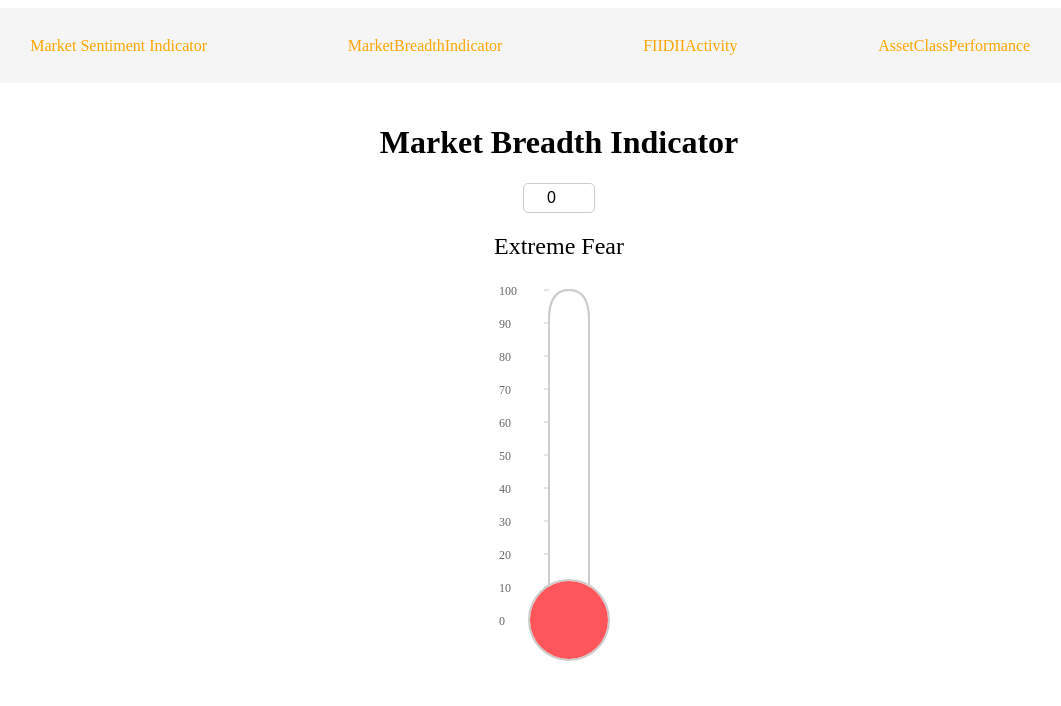
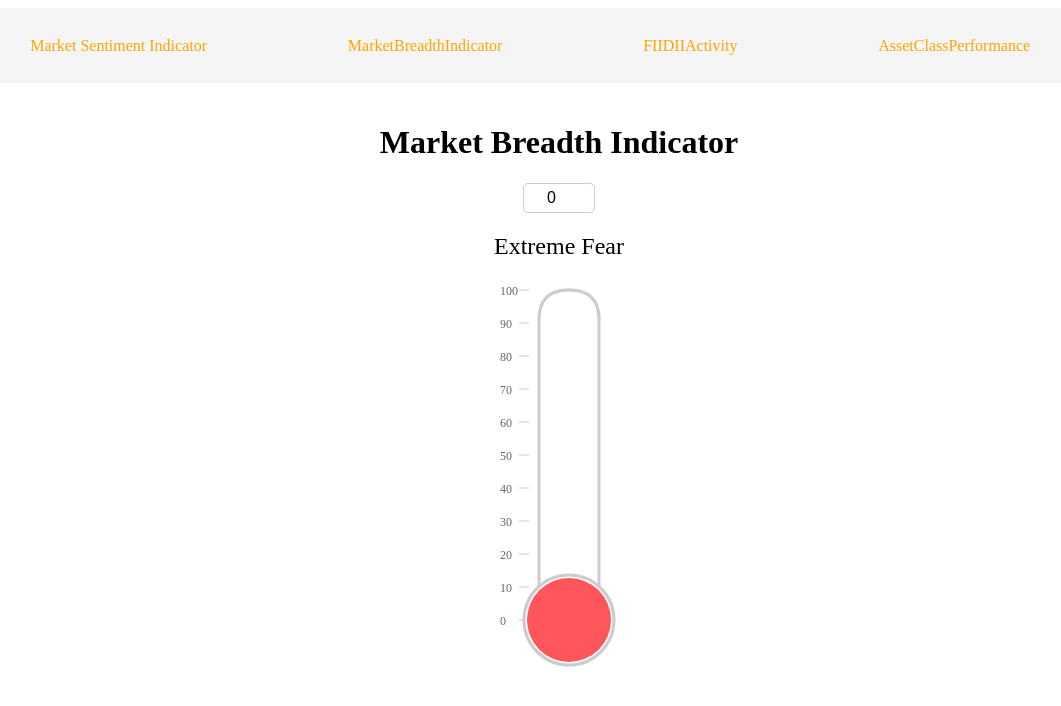
Before and after one commit to darshan-vgithub/Market_Sentiment_Indicator, a React (Create React App) app: page /MarketBreadthIndicator in a window 1280 px wide. Shown: the top 706 px of the page, without its empty margins (81-1142 px from the left). Built offline with nearby package versions, Linux system fonts and the light colour scheme.

Commit message:
corrected Market Breadth indicator svg

```diff
--- a/src/components/MarketBreadthIndicator.jsx
+++ b/src/components/MarketBreadthIndicator.jsx
@@ -51,7 +51,7 @@
             {[100, 90, 80, 70, 60, 50, 40, 30, 20, 10, 0].map((temp) => (
               <text
                 key={temp}
-                x="0"
+                x="1"
                 y={350 - temp * 3.3 + 5}
                 className="scale-number"
               >
@@ -62,9 +62,9 @@
             {[0, 10, 20, 30, 40, 50, 60, 70, 80, 90, 100].map((mark) => (
               <line
                 key={mark}
-                x1="45"
+                x1="20"
                 y1={350 - mark * 3.3}
-                x2="50"
+                x2="30"
                 y2={350 - mark * 3.3}
                 stroke="#ccc"
                 strokeWidth="1"
@@ -72,38 +72,38 @@
             ))}
             {/* Thermometer outline */}
             <path
-              d="M50 50 Q50 20 70 20 Q90 20 90 50 V320 Q90 350 70 350 Q50 350 50 320 Z"
+              d="M40 50 Q40 20 70 20 Q100 20 100 50 V320 Q100 350 70 350 Q40 350 40 320 Z"
               fill="white"
               stroke="#ccc"
-              strokeWidth="2"
+              strokeWidth="3"
             />
             {/* Rounded top */}
             <path
-              d="M50 50 Q50 20 70 20 Q90 20 90 50"
+              d="M40 50 Q40 20 70 20 Q100 20 100 50"
               fill="white"
               stroke="#ccc"
-              strokeWidth="2"
+              strokeWidth="3"
             />
             {/* Bulb */}
             <circle
               cx="70"
               cy="350"
-              r="40"
+              r="45"
               fill="white"
               stroke="#ccc"
-              strokeWidth="2"
+              strokeWidth="3"
             />
             {/* Mercury */}
             <rect
-              x="55"
+              x="42"
               y={350 - value * 3.3}
-              width="30"
+              width="56"
               height={value * 3.3 + 30}
               fill={rangeData.color}
-              rx="15"
+              rx="25"
             />
             {/* Bulb fill */}
-            <circle cx="70" cy="350" r="39" fill={rangeData.color} />
+            <circle cx="70" cy="350" r="42" fill={rangeData.color} />
           </svg>
         </div>
       </div>
```
Also changed, not shown: src/components/MarketBreadthIndicator.css (line endings or trailing spaces).
